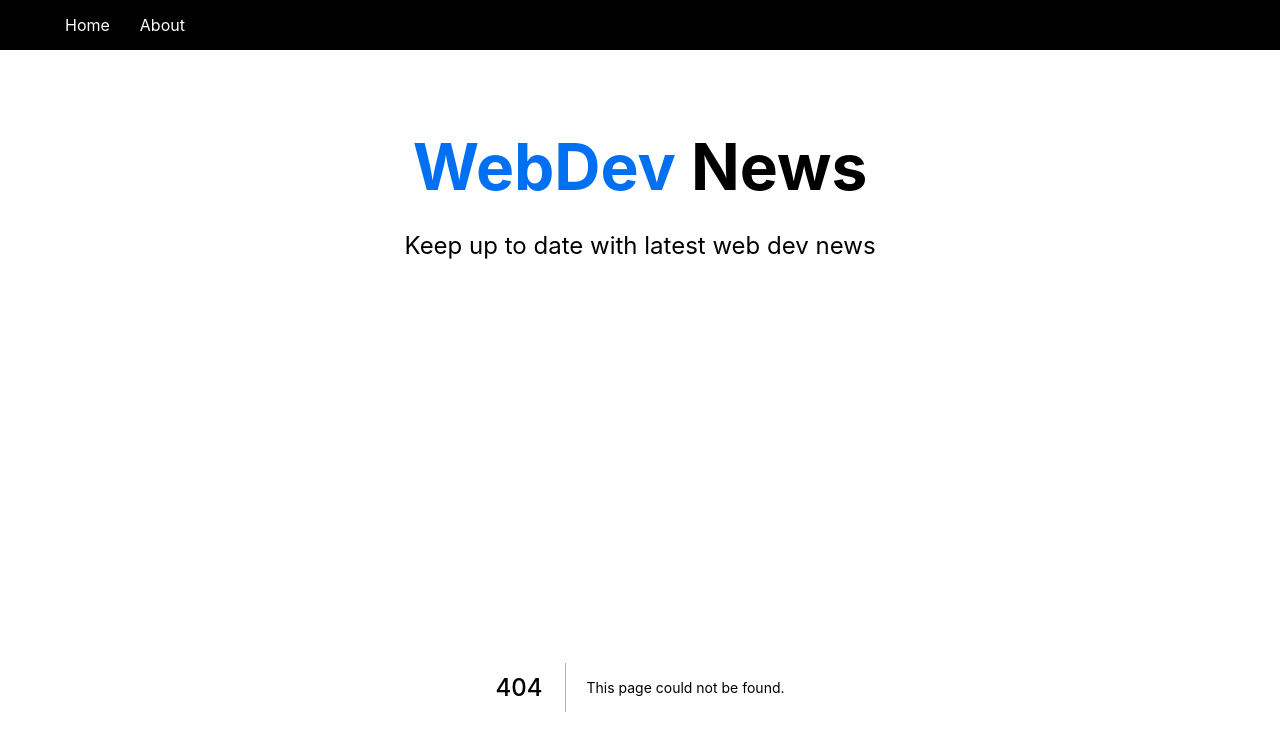
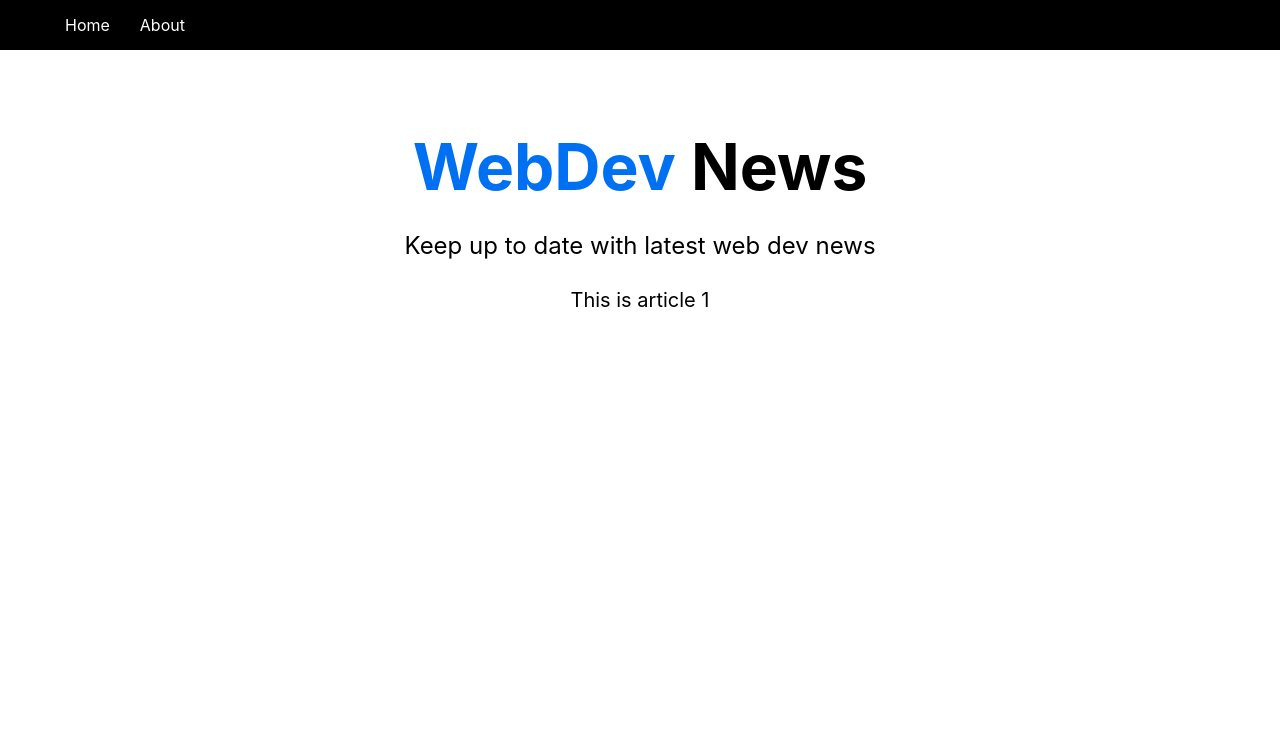
Before and after one commit to crypt096/next-js-crash-course, a Next.js app: page /article/1 in a window 1280 px wide. Before the commit this address had no page. Shown: the top 734 px of the page. Built offline with nearby package versions, Linux system fonts and the light colour scheme.

Commit message:
Nested routing.

```diff
--- /dev/null
+++ b/pages/article/[id]/index.js
@@ -0,0 +1,11 @@
+import { useRouter } from 'next/router';
+
+const article = () => {
+  const router = useRouter();
+  const { id } = router.query
+  return (<div>
+    This is article {id}
+  </div>);
+}
+
+export default article;
```
